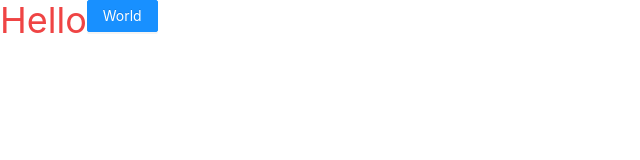
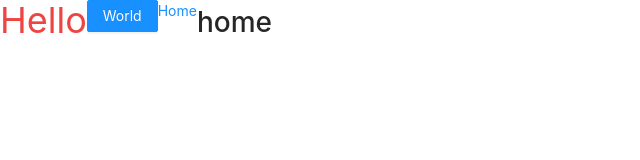
Before and after one commit to Meruem117/react-ant-start, a React (Create React App) app: page /home in a window 1280 px wide. Shown: the top 160 px of the page, without its empty margins (0-640 px from the left). Built offline with nearby package versions, Linux system fonts and the light colour scheme.

Commit message:
add router

```diff
--- a/package.json
+++ b/package.json
@@ -18,6 +18,7 @@
     "postcss": "^7",
     "react": "^17.0.2",
     "react-dom": "^17.0.2",
+    "react-router-dom": "^5.2.0",
     "react-scripts": "4.0.3",
     "tailwindcss": "npm:@tailwindcss/postcss7-compat",
     "typescript": "^4.1.2",
--- a/src/App.tsx
+++ b/src/App.tsx
@@ -1,17 +1,15 @@
 import React, { Component } from 'react';
-import axios from 'axios'
+import { Route, Link, Switch, Redirect } from 'react-router-dom';
+import axios from 'axios';
 import { Button } from 'antd';
 import './App.css';
+import Home from './components/Home';
 
 class App extends Component {
 
-  getData = async (): Promise<void> => {
-    const response = await axios.get(`/api/getHome`)
-    console.log(response.data)
-    // axios.get(`/api/getHome`).then(
-    //   response => { console.log(response.data) },
-    //   error => { console.error(error) }
-    // )
+  state = {
+    name: 'sss',
+    data: []
   }
 
   render() {
@@ -19,8 +17,23 @@ class App extends Component {
       <div className="flex">
         <p className="text-4xl text-red-500">Hello</p>
         <Button type="primary" onClick={this.getData}>World</Button>
+        <Link to="/home">Home</Link>
+        <Switch>
+          <Route path="/home" component={Home} />
+          <Redirect to="/home" />
+        </Switch>
       </div>
     )
+  }
+
+  getData = async (): Promise<void> => {
+    try {
+      const response = await axios.get(`/api/getHome`)
+      this.setState({ data: response.data })
+    } catch (error) {
+      console.error(error)
+    }
+
   }
 }
 
--- /dev/null
+++ b/src/components/Home.tsx
@@ -0,0 +1,18 @@
+import React, { Component } from 'react';
+
+class Home extends Component {
+    state = {
+        value: 'home'
+    }
+
+    render() {
+        const { value } = this.state
+        return (
+            <div>
+                <h1 className="flex mx-auto my-auto">{value}</h1>
+            </div>
+        )
+    }
+}
+
+export default Home;
--- a/src/index.tsx
+++ b/src/index.tsx
@@ -1,12 +1,15 @@
 import React from 'react';
 import ReactDOM from 'react-dom';
+import { BrowserRouter as Router } from 'react-router-dom';
 import './index.css';
 import App from './App';
 import reportWebVitals from './reportWebVitals';
 
 ReactDOM.render(
   <React.StrictMode>
-    <App />
+    <Router>
+      <App />
+    </Router>
   </React.StrictMode>,
   document.getElementById('root')
 );
--- a/src/react-app-env.d.ts
+++ b/src/react-app-env.d.ts
@@ -1 +1,2 @@
 /// <reference types="react-scripts" />
+declare module 'react-router-dom';
```
Also changed, not shown: 1 other file (tests, documents, lock files or other folders).
